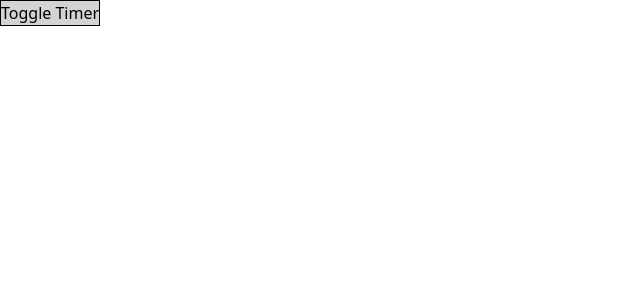
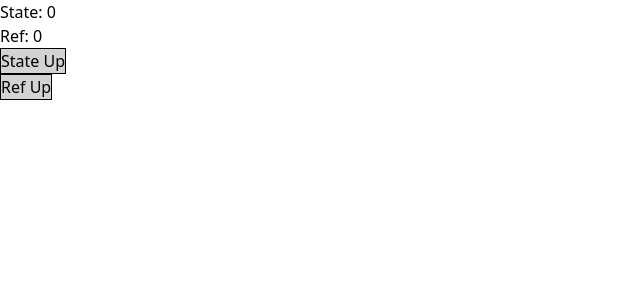
Before and after one commit to youmin0523/react_tutorials, a React app in the folder react_hooks/: page / in a window 1280 px wide. Shown: the top 300 px of the page, without its empty margins (0-640 px from the left). Built offline with nearby package versions, Linux system fonts and the light colour scheme; the HTML template or start-up script is replaced by a standard one.

Commit message:
react_hook

```diff
--- a/react_hooks/src/App.jsx
+++ b/react_hooks/src/App.jsx
@@ -3,6 +3,7 @@ import reactLogo from './assets/react.svg'
 import viteLogo from '/vite.svg'
 import './App.css'
 import UseEffect from './components/UseEffect';
+import UseRef from './components/UseRef';
 // import Viewer from './components/Viewer';
 // import Controller from './components/Controller';
 
@@ -24,7 +25,8 @@ const App = () => {
           <Controller handleSetCount={handleSetCount} />
         </section> */}
 
-        <UseEffect />
+        {/* <UseEffect /> */}
+        <UseRef />
       </div>
     </>
   );
--- /dev/null
+++ b/react_hooks/src/components/UseRef.jsx
@@ -0,0 +1,31 @@
+import React, { useRef, useState } from 'react'
+
+// const ref = useRef(value) -> {current: value}
+// state와 마찬가지로 특정 값을 저장하고 유지할 때 사용 : hook은 함수이고, 이는 매번 렌더링 될 때마다 재호출하게 된다. 이때 상태 변화 없이 값만 유지하고 싶을 때 사용한다.
+
+
+const UseRef = () => {
+    const [count, setCount] = useState(0);
+    const countRef = useRef(0);
+    // console.log(countRef.current);
+
+    const increaseState = () => {
+        setCount(count + 1);
+    };
+
+    const increaseRef = () => {
+        countRef.current += 1;
+    };
+
+    console.log('rendering');
+    return (
+        <div>
+            <p>State: {count}</p>
+            <p>Ref: {countRef.current}</p>
+            <button onClick={increaseState}>State Up</button><br />
+            <button onClick={increaseRef}>Ref Up</button>
+        </div>
+    );
+};
+
+export default UseRef;
```
